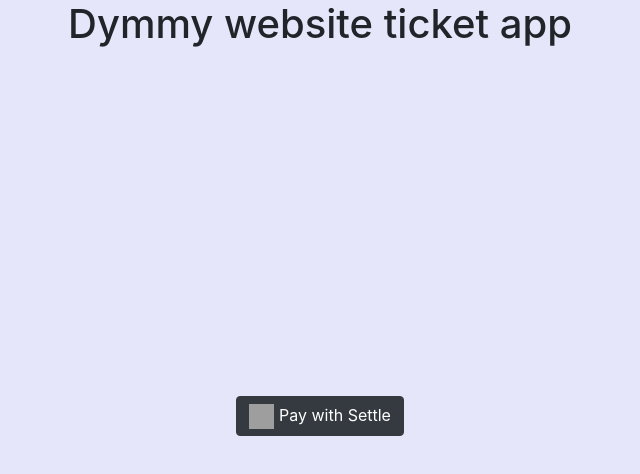
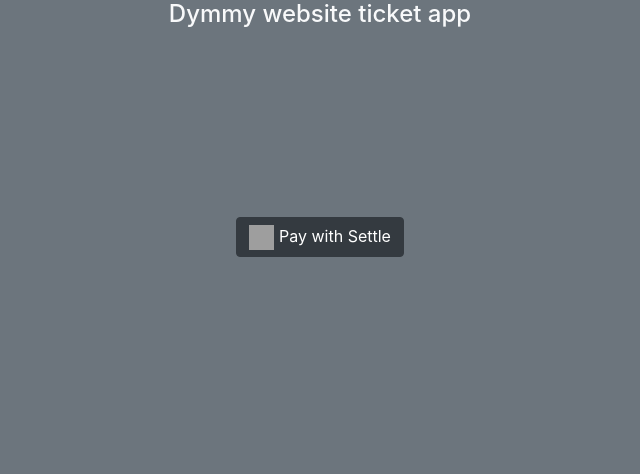
Before and after one commit to mariusfrt/integration, a plain HTML site: page index.html in a window 1280 px wide. Shown: the whole page, without its empty margins (320-960 px from the left). Drawn offline with nearby package versions, Linux system fonts and the light colour scheme; grey boxes are pictures that could not be loaded.

Commit message:
Update index.html

```diff
--- a/index.html
+++ b/index.html
@@ -25,14 +25,13 @@
 	}
   </style>
   </head>
-  <body >
-  <div class="container d-flex justify-content-center"><h1>Dymmy website ticket app</h1></div>
-	<div class="container d-flex align-items-center justify-content-center" style="height: 90%">
+  <body class="bg-secondary bg-gradient">
+  <div class="container d-flex justify-content-center"><h4 class="text-light">Dymmy website ticket app</h4></div>
+	<div class="container d-flex align-items-center justify-content-center" style="height: 50%">
 		<button class="btn btn-dark btn-image btn-background" onclick="executeLink('http://settle.eu/s/kzjXc/paat79t5vvye')">Pay with Settle</button>
 	</div>
     <script>
 	 function executeLink(link) {
-	 alert(link)
 		window.ReactNativeWebView.postMessage(link)
 	 }
     </script>
```
